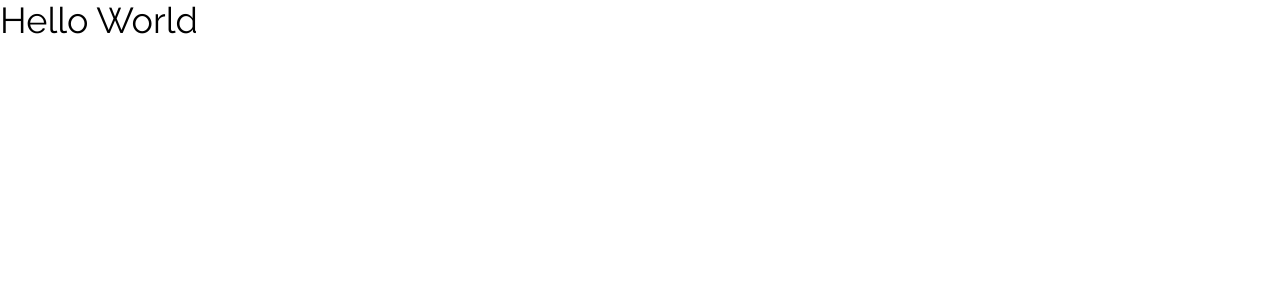
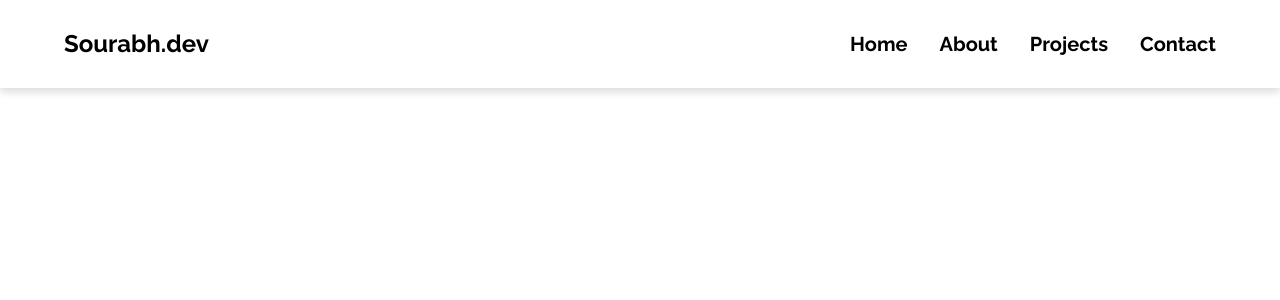
Before and after one commit to Atul1331/Portfolio, a React (Create React App) app: page / in a window 1280 px wide. Shown: the top 300 px of the page. Built offline with nearby package versions, Linux system fonts and the light colour scheme.

Commit message:
Made Navbar

```diff
--- a/package.json
+++ b/package.json
@@ -37,6 +37,8 @@
     ]
   },
   "devDependencies": {
+    "autoprefixer": "^10.4.16",
+    "postcss": "^8.4.32",
     "tailwindcss": "^3.4.0"
   }
 }
--- a/src/App.js
+++ b/src/App.js
@@ -1,9 +1,9 @@
-
+import Navbar from './components/Navbar'
 
 function App() {
   return (
     <div className="App">
-        <h1 className="text-4xl">Hello World</h1>
+        <Navbar />
     </div>
   );
 }
--- /dev/null
+++ b/src/components/Navbar.jsx
@@ -0,0 +1,57 @@
+import React, {useState} from 'react'
+import {FaBars, FaTimes} from 'react-icons/fa'
+
+const Navbar = () => {
+
+    // State for managing
+    const [nav, setNav] = useState(false);
+
+    // Navbar links
+    const links = [
+        {
+            id: 1,
+            link: 'Home'
+        },
+        {
+            id: 2,
+            link: 'About'
+        },
+        {
+            id: 3,
+            link: 'Projects'
+        },
+        {
+            id: 4,
+            link: 'Contact'
+        }
+    ]
+
+  return (
+    <div className='flex justify-between items-center w-full h-[88px] bg-white px-12 md:px-16 shadow-[0px_4px_8px_0px_#00000024]'>
+      <div className='text-2xl font-extrabold z-10'>Sourabh.dev</div>
+
+      <ul className='hidden md:flex gap-8'>
+
+        {links.map(({id,link}) => (
+            <li key={id} className='text-xl font-bold cursor-pointer duration-200 hover:text-blue-600 '>{link}</li>
+        ))}
+      </ul>
+
+
+       <div onClick={() => setNav(!nav)} className='cursor-pointer md:hidden z-10 duration-200 hover:text-blue-600' >
+        {nav ? <FaTimes size={25} /> : <FaBars size={25} />}
+       </div>
+
+       {nav && ( <ul className={`flex flex-col items-center justify-center gap-14 absolute top-0  w-full h-screen bg-white transition-all ease-in duration-500 ${nav ? 'left-0' : 'left-[500px]'}`}>
+        {links.map(({id,link}) => (
+            <li key={id} className='text-2xl font-semibold cursor-pointer duration-200 hover:text-blue-600'>{link}</li>
+        ))}
+       </ul>
+       )}
+
+
+    </div>
+  )
+}
+
+export default Navbar
--- a/tailwind.config.js
+++ b/tailwind.config.js
@@ -3,6 +3,9 @@ module.exports = {
   content: ["./src/**/*.{js,jsx,ts,tsx}"],
   theme: {
     extend: {},
+    screens: {
+      'md': '924px',
+    }
   },
   plugins: [],
 }
```
Also changed, not shown: 1 other file (tests, documents, lock files or other folders).
